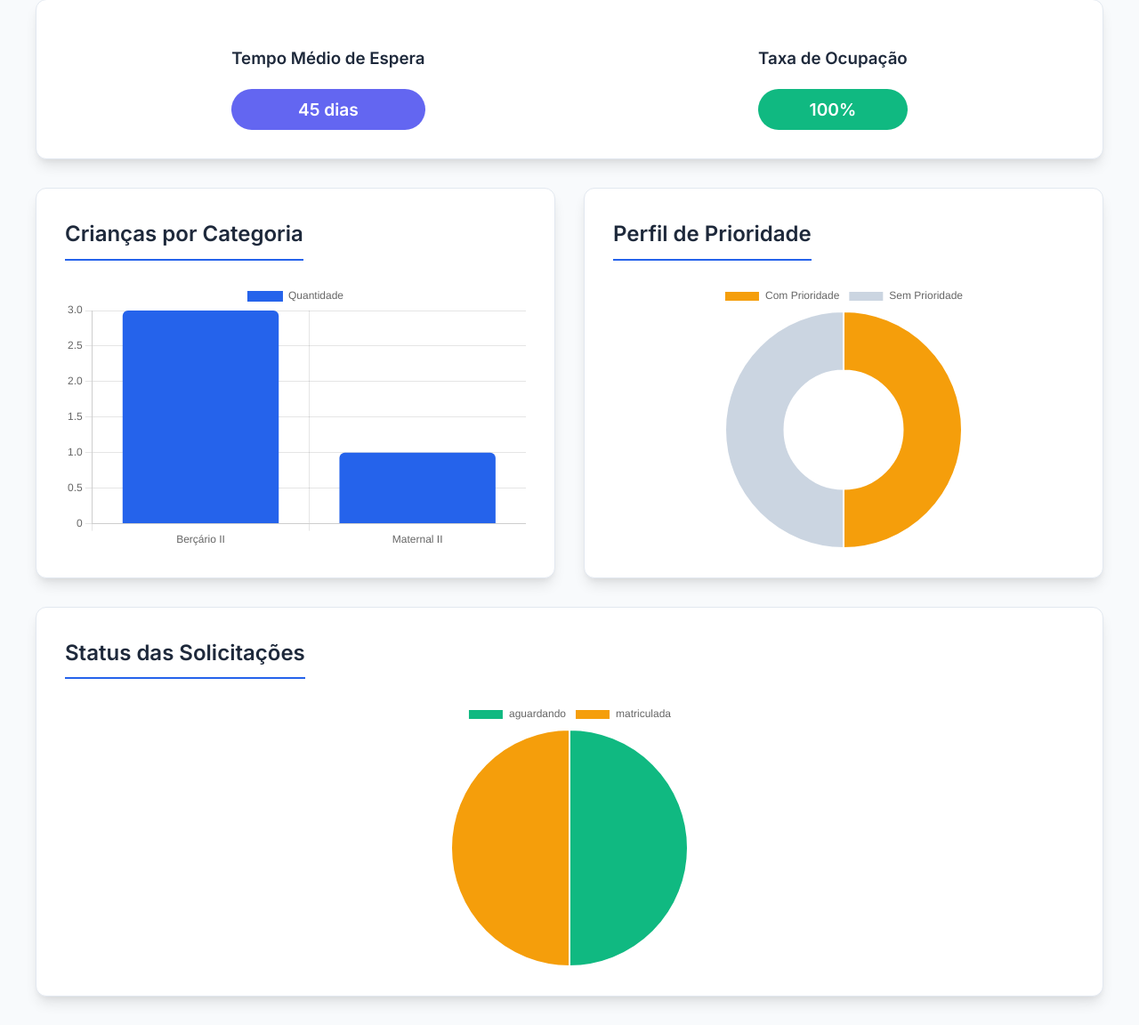
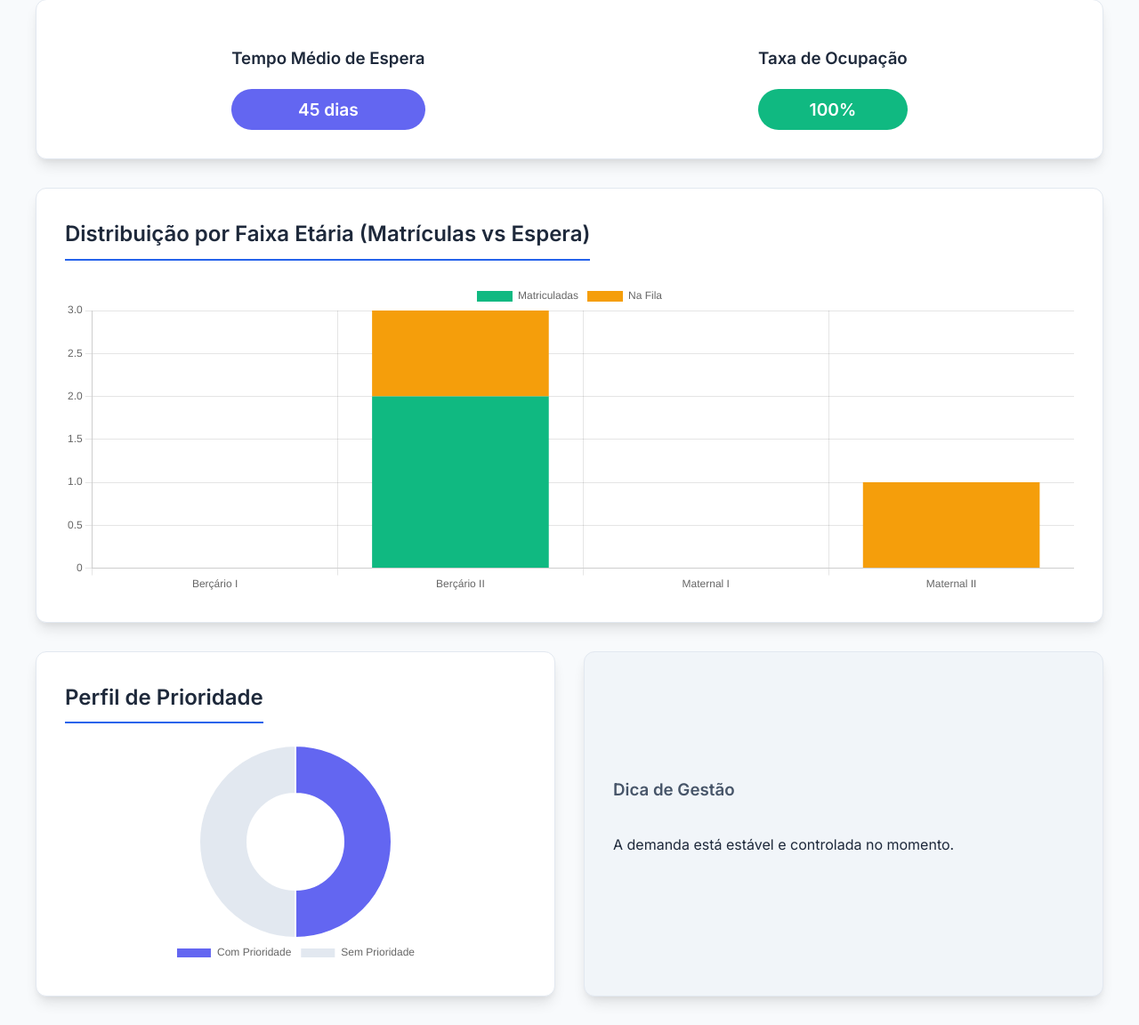
Before and after one commit to Mgrpoisom/projeto_integrador, a Flask app: page /dashboard in a window 1280 px wide. Shown: the part 130-1282 px from the top of the page at 89% size. Run offline with Flask 3, Linux system fonts and the light colour scheme; data comes from the database, SQL or seed files in the repository.

Commit message:
UI: Replaced pie chart with a smarter stacked bar chart showing Category vs Status

```diff
--- a/app.py
+++ b/app.py
@@ -171,37 +171,40 @@ def dashboard_view():
 
 @app.route('/api/admin/dashboard/stats')
 def dashboard_stats():
-    # 1. Distribuição por Categoria
-    categorias = db.session.query(Crianca.categoria, db.func.count(Crianca.id))\
-        .group_by(Crianca.categoria).all()
-    dist_categoria = {cat: count for cat, count in categorias}
+    # 1. Distribuição por Categoria e Status (Breakdown Inteligente)
+    labels_base = ["Berçário I", "Berçário II", "Maternal I", "Maternal II"]
+    breakdown_raw = db.session.query(Crianca.categoria, Crianca.status, db.func.count(Crianca.id))\
+        .group_by(Crianca.categoria, Crianca.status).all()
 
-    # 2. Distribuição por Status
+    breakdown_data = {cat: {"matriculada": 0, "aguardando": 0} for cat in labels_base}
+    for cat, status, count in breakdown_raw:
+        if cat in breakdown_data and status in ["matriculada", "aguardando"]:
+            breakdown_data[cat][status] = count
+
+    # 2. Distribuição Geral (Status) para KPIs
     status_counts = db.session.query(Crianca.status, db.func.count(Crianca.id))\
         .group_by(Crianca.status).all()
     dist_status = {s: count for s, count in status_counts}
 
-    # 3. Perfil de Vulnerabilidade (Contagem de cada critério Sim)
-    # Nota: Como os dados estão em JSON/Dict ou campos específicos, vamos simplificar
-    # contando quantas crianças têm pontuação > 0 (critério simples para o protótipo)
+    # 3. Perfil de Vulnerabilidade
     com_vulnerabilidade = Crianca.query.filter(Crianca.pontuacao > 0).count()
     sem_vulnerabilidade = Crianca.query.filter(Crianca.pontuacao == 0).count()
 
-    # 4. Tempo Médio de Espera (Simulado/Estátisco p/ Protótipo)
-    # No mundo real, calcularíamos a diferença entre data_cadastro e data_matricula
-    matriculas = Matricula.query.all()
-    tempo_medio = "45 dias" if matriculas else "N/A"
+    # 4. KPIs
+    unidade = Unidade.query.first()
+    matriculas = Matricula.query.count()
+    tempo_medio = "45 dias" if matriculas > 0 else "N/A"
 
     return jsonify({
-        "dist_categoria": dist_categoria,
-        "dist_status": dist_status,
+        "breakdown_categoria": breakdown_data,
+        "labels": labels_base,
         "perfil_vulnerabilidade": {
             "Com Prioridade": com_vulnerabilidade,
             "Sem Prioridade": sem_vulnerabilidade
         },
         "kpis": {
             "tempo_medio_espera": tempo_medio,
-            "taxa_ocupacao": f"{round((dist_status.get('matriculada', 0) / (Unidade.query.first().capacidade_total or 1)) * 100)}%"
+            "taxa_ocupacao": f"{round((dist_status.get('matriculada', 0) / (unidade.capacidade_total or 1)) * 100)}%"
         }
     })
 
--- a/templates/dashboard.html
+++ b/templates/dashboard.html
@@ -34,28 +34,25 @@
                 </div>
             </div>
 
-            <!-- Gráfico 1: Categorias -->
-            <div class="card">
-                <h2>Crianças por Categoria</h2>
-                <div style="height: 300px;">
-                    <canvas id="chartCategorias"></canvas>
+            <!-- Gráfico 1: Ocupação e Fila por Categoria (O Mais Inteligente) -->
+            <div class="card" style="grid-column: span 2;">
+                <h2>Distribuição por Faixa Etária (Matrículas vs Espera)</h2>
+                <div style="height: 350px;">
+                    <canvas id="chartBreakdown"></canvas>
                 </div>
             </div>
 
             <!-- Gráfico 2: Perfil Vulnerabilidade -->
             <div class="card">
                 <h2>Perfil de Prioridade</h2>
-                <div style="height: 300px;">
+                <div style="height: 250px;">
                     <canvas id="chartVulnerabilidade"></canvas>
                 </div>
             </div>
 
-            <!-- Gráfico 3: Status Geral -->
-            <div class="card" style="grid-column: span 2;">
-                <h2>Status das Solicitações</h2>
-                <div style="height: 300px;">
-                    <canvas id="chartStatus"></canvas>
-                </div>
+            <div class="card" style="background: #f1f5f9; display: flex; flex-direction: column; justify-content: center;">
+                <h3 style="color: #475569; margin-top: 0;">Dica de Gestão</h3>
+                <p id="insightTexto">Carregando insights...</p>
             </div>
         </div>
     </main>
@@ -69,19 +66,45 @@
             document.getElementById('kpiTempo').innerText = data.kpis.tempo_medio_espera;
             document.getElementById('kpiOcupacao').innerText = data.kpis.taxa_ocupacao;
 
-            // Gráfico de Categorias (Barras)
-            new Chart(document.getElementById('chartCategorias'), {
+            // Gerar Insight dinâmico
+            const totalFila = Object.values(data.breakdown_categoria).reduce((acc, cat) => acc + cat.aguardando, 0);
+            document.getElementById('insightTexto').innerText = totalFila > 3
+                ? `Atenção: Há ${totalFila} crianças aguardando vaga. Considere ampliar a capacidade das categorias sob maior pressão.`
+                : "A demanda está estável e controlada no momento.";
+
+            // Gráfico de Breakdown por Categoria (Barras Empilhadas)
+            const labels = data.labels;
+            const matriculadas = labels.map(l => data.breakdown_categoria[l].matriculada);
+            const aguardando = labels.map(l => data.breakdown_categoria[l].aguardando);
+
+            new Chart(document.getElementById('chartBreakdown'), {
                 type: 'bar',
                 data: {
-                    labels: Object.keys(data.dist_categoria),
-                    datasets: [{
-                        label: 'Quantidade',
-                        data: Object.values(data.dist_categoria),
-                        backgroundColor: '#2563eb',
-                        borderRadius: 6
-                    }]
+                    labels: labels,
+                    datasets: [
+                        {
+                            label: 'Matriculadas',
+                            data: matriculadas,
+                            backgroundColor: '#10b981', // Verde
+                        },
+                        {
+                            label: 'Na Fila',
+                            data: aguardando,
+                            backgroundColor: '#f59e0b', // Laranja
+                        }
+                    ]
                 },
-                options: { responsive: true, maintainAspectRatio: false }
+                options: {
+                    responsive: true,
+                    maintainAspectRatio: false,
+                    scales: {
+                        x: { stacked: true },
+                        y: { stacked: true, beginAtZero: true }
+                    },
+                    plugins: {
+                        legend: { position: 'top' }
+                    }
+                }
             });
 
             // Gráfico de Vulnerabilidade (Pizza)
@@ -91,23 +114,14 @@
                     labels: Object.keys(data.perfil_vulnerabilidade),
                     datasets: [{
                         data: Object.values(data.perfil_vulnerabilidade),
-                        backgroundColor: ['#f59e0b', '#cbd5e1']
+                        backgroundColor: ['#6366f1', '#e2e8f0']
                     }]
                 },
-                options: { responsive: true, maintainAspectRatio: false }
-            });
-
-            // Gráfico de Status (Linha ou Barra Horizontal)
-            new Chart(document.getElementById('chartStatus'), {
-                type: 'pie',
-                data: {
-                    labels: Object.keys(data.dist_status),
-                    datasets: [{
-                        data: Object.values(data.dist_status),
-                        backgroundColor: ['#10b981', '#f59e0b', '#ef4444']
-                    }]
-                },
-                options: { responsive: true, maintainAspectRatio: false }
+                options: {
+                    responsive: true,
+                    maintainAspectRatio: false,
+                    plugins: { legend: { position: 'bottom' } }
+                }
             });
         }
 
```
